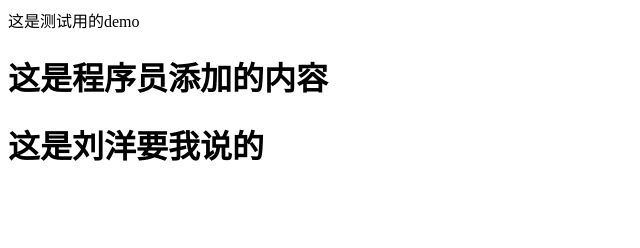
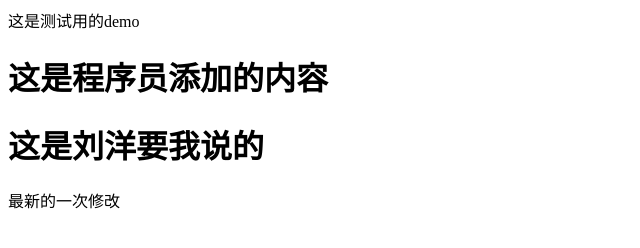
Before and after one commit to ldl12345678/luofairy, a plain HTML site: page index.html in a window 1280 px wide. Shown: the whole page, without its empty margins (0-640 px from the left). Drawn offline with Linux system fonts and the light colour scheme.

Commit message:
最新的一次修改啊

```diff
--- a/index.html
+++ b/index.html
@@ -10,5 +10,6 @@
     <div>这是测试用的demo</div>
     <h1>这是程序员添加的内容</h1>
     <h1>这是刘洋要我说的</h1>
+    最新的一次修改
 </body>
 </html>
```
